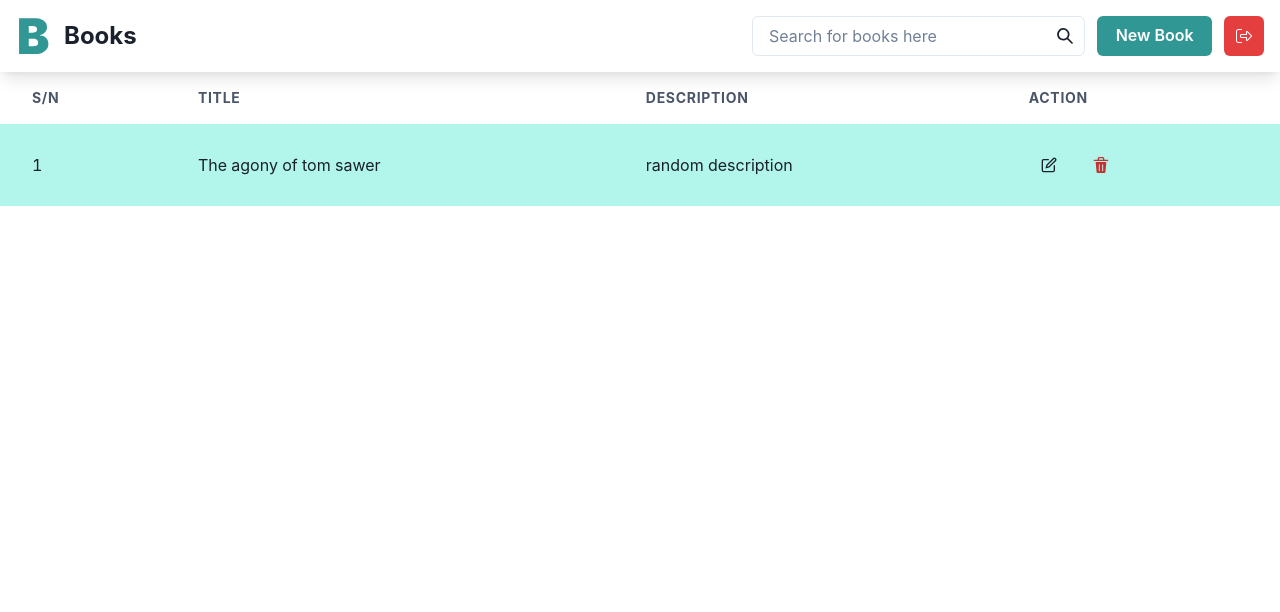
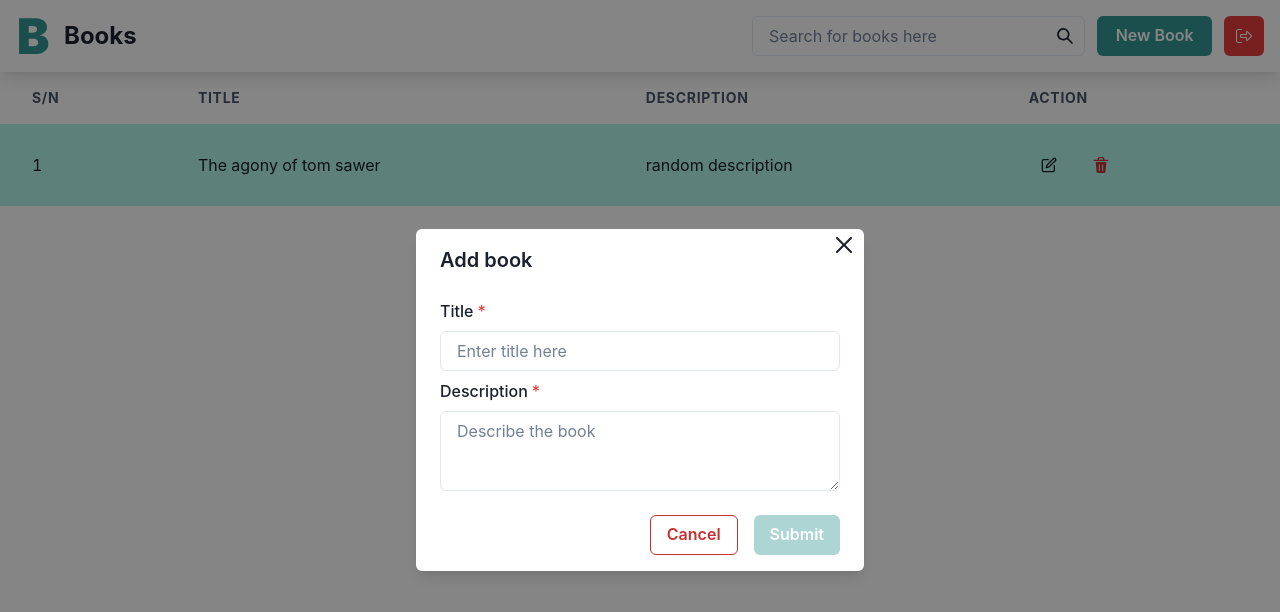
Before and after one commit to wisdomspine/scrapays-blog-frontend, a React (Create React App) app: page /new in a window 1280 px wide. Shown: the top 612 px of the page. Built offline with nearby package versions, Linux system fonts and the light colour scheme.

Commit message:
fix: eslint errors

```diff
--- /dev/null
+++ b/src/app/components/book-form-modal/book-form-modal.tsx
@@ -0,0 +1,190 @@
+import {
+  Button,
+  Modal,
+  ModalBody,
+  ModalCloseButton,
+  ModalContent,
+  ModalFooter,
+  ModalHeader,
+  ModalOverlay,
+  ModalProps,
+  useDisclosure,
+  Text,
+  Stack,
+  FormControl,
+  FormLabel,
+  Input,
+  FormErrorMessage,
+  Textarea,
+} from "@chakra-ui/react";
+import { ConfirmAction } from "app/components/confirm-action/confirm-action";
+import { useRef, useState } from "react";
+import { useNavigate } from "react-router-dom";
+
+export interface BookFormModalProps extends Omit<ModalProps, "children"> {
+  title?: string;
+  description?: string;
+  onSubmit: (
+    data: Required<Pick<BookFormModalProps, "title" | "description">>
+  ) => void;
+}
+export function BookFormModal({
+  title: initialTitle,
+  description: initialDescription,
+  onSubmit,
+  ...otherProps
+}: BookFormModalProps) {
+  const navigate = useNavigate();
+  const [title, setTitle] = useState(initialTitle);
+  const [description, setDescription] = useState(initialDescription);
+  const titleRef = useRef(null);
+  const {
+    isOpen: isConfirmingClose,
+    onOpen: openConfirmCloseDialog,
+    onClose: closeConfirmCloseDialog,
+  } = useDisclosure();
+  const preventFormCloseRef = useRef(null);
+
+  const descriptionError = getDescriptionError(description);
+  const titleError = getTitleError(title);
+  const isValid = !descriptionError && !titleError;
+  const isEditing = !!initialTitle && !!initialDescription;
+  const isTitleTouched = !(title === initialTitle);
+  const isDescriptionTouched = !(description === initialDescription);
+  const isFormTouched = isTitleTouched || isDescriptionTouched;
+
+  const closeModal = () => {
+    otherProps.onClose();
+    navigate("/");
+  };
+  const closeHandler = () => {
+    if (isFormTouched) {
+      openConfirmCloseDialog();
+    } else {
+      closeModal();
+    }
+  };
+
+  const confirmClose = (
+    <ConfirmAction
+      title="Discard changes"
+      body={
+        <Text>
+          Confirm that you want to close this form. Changes will be lost
+        </Text>
+      }
+      leftAction={
+        <Button
+          ref={preventFormCloseRef}
+          variant="outline"
+          onClick={closeConfirmCloseDialog}
+        >
+          Cancel
+        </Button>
+      }
+      rightAction={
+        <Button
+          variant="solid"
+          colorScheme="red"
+          onClick={() => {
+            closeConfirmCloseDialog();
+            closeModal();
+          }}
+        >
+          Discard
+        </Button>
+      }
+      onClose={closeConfirmCloseDialog}
+      isOpen={isConfirmingClose}
+      leastDestructiveRef={preventFormCloseRef}
+    />
+  );
+  return (
+    <>
+      <Modal
+        isCentered
+        {...otherProps}
+        closeOnEsc={false}
+        closeOnOverlayClick={false}
+      >
+        <ModalOverlay />
+        <ModalContent>
+          <ModalHeader as="h1">
+            {isEditing ? "Edit book" : "Add book"}
+          </ModalHeader>
+          <ModalCloseButton onClick={closeHandler} />
+          <ModalBody>
+            <Stack>
+              {/* title form field */}
+              <FormControl
+                isInvalid={isTitleTouched && !!titleError}
+                isRequired
+              >
+                <FormLabel>Title</FormLabel>
+                <Input
+                  onChange={(e) => setTitle(e.target.value)}
+                  required
+                  placeholder="Enter title here"
+                  ref={titleRef}
+                />
+                <FormErrorMessage> {titleError} </FormErrorMessage>
+              </FormControl>
+
+              {/* Description control */}
+              <FormControl
+                isInvalid={isDescriptionTouched && !!descriptionError}
+                isRequired
+              >
+                <FormLabel>Description</FormLabel>
+                <Textarea
+                  onChange={(e) => setDescription(e.target.value)}
+                  required
+                  placeholder="Describe the book"
+                />
+                <FormErrorMessage> {descriptionError} </FormErrorMessage>
+              </FormControl>
+            </Stack>
+          </ModalBody>
+          <ModalFooter>
+            <Button onClick={closeHandler} variant="outline" colorScheme="red">
+              Cancel
+            </Button>
+            <Button
+              onClick={() =>
+                onSubmit({ title: title!, description: description! })
+              }
+              variant="solid"
+              colorScheme="brand"
+              ml="4"
+              isDisabled={!isValid}
+            >
+              {isEditing ? "Update" : "Submit"}
+            </Button>
+          </ModalFooter>
+        </ModalContent>
+      </Modal>
+      {confirmClose}
+    </>
+  );
+}
+
+function getTitleError(title: BookFormModalProps["title"]) {
+  title = title?.trim();
+  if (title == null) {
+    return "Title is required";
+  } else if (title.length < 2) {
+    return "Title must have at least 2 characters";
+  } else {
+    return null;
+  }
+}
+function getDescriptionError(description: BookFormModalProps["description"]) {
+  description = description?.trim();
+  if (description == null) {
+    return "Description is required";
+  } else if (description.length < 16) {
+    return "Description must have at least 16 characters";
+  } else {
+    return null;
+  }
+}
--- a/src/app/components/empty-state/empty-state.tsx
+++ b/src/app/components/empty-state/empty-state.tsx
@@ -21,11 +21,13 @@ export function EmptyState({
           {title}{" "}
         </Heading>
       )}
-      {typeof title !== "string" && typeof title != undefined && title}
+      {typeof title !== "string" && typeof title !== "undefined" && title}
 
       {/* subtitle */}
       {typeof subtitle === "string" && <Text> {subtitle} </Text>}
-      {typeof subtitle !== "string" && typeof subtitle != undefined && subtitle}
+      {typeof subtitle !== "string" &&
+        typeof subtitle !== "undefined" &&
+        subtitle}
     </Box>
   );
   return (
--- a/src/app/router.tsx
+++ b/src/app/router.tsx
@@ -1,5 +1,6 @@
 import { BooksPage } from "app/routes/books/books-page";
 import { LoginPage } from "app/routes/login/login-page";
+import { NewBookPage } from "app/routes/new-book/new-book-page";
 import {
   RouteObject,
   RouterProvider,
@@ -13,6 +14,7 @@ const routes: RouteObject[] = [
     children: [
       {
         path: "new",
+        Component: NewBookPage,
       },
       {
         path: ":id/edit",
--- a/src/app/routes/books/books-page.tsx
+++ b/src/app/routes/books/books-page.tsx
@@ -16,9 +16,14 @@ import { ConfirmAction } from "app/components/confirm-action/confirm-action";
 import { EmptyState } from "app/components/empty-state/empty-state";
 import { Page } from "app/components/page/page";
 import React, { useRef } from "react";
-import { Outlet } from "react-router-dom";
+import { Outlet, useNavigate } from "react-router-dom";
 
 export function BooksPage(props: React.PropsWithChildren) {
+  const navigate = useNavigate();
+
+  const newBookHandler = () => {
+    navigate("/new");
+  };
   const {
     isOpen: isConfirmingSignOut,
     onOpen: onConfirmSignOut,
@@ -101,11 +106,13 @@ export function BooksPage(props: React.PropsWithChildren) {
         pr="8"
         pl="8"
         data-testid="new-book-button"
+        onClick={newBookHandler}
       >
         New Book
       </Button>
     </EmptyState>
   );
+
   return (
     <Page
       display="flex"
@@ -116,7 +123,7 @@ export function BooksPage(props: React.PropsWithChildren) {
       {/* Header */}
       <BookSearchBar
         onSearch={(query) => {}}
-        onNew={() => {}}
+        onNew={newBookHandler}
         onLogout={onConfirmSignOut}
         position="fixed"
         width="100%"
--- /dev/null
+++ b/src/app/routes/new-book/new-book-page.tsx
@@ -0,0 +1,13 @@
+import { useDisclosure } from "@chakra-ui/react";
+import { BookFormModal } from "app/components/book-form-modal/book-form-modal";
+import { PropsWithChildren, useEffect } from "react";
+
+export function NewBookPage(props: PropsWithChildren) {
+  const { isOpen, onOpen, onClose } = useDisclosure();
+  useEffect(() => {
+    onOpen();
+  });
+  return (
+    <BookFormModal isOpen={isOpen} onClose={onClose} onSubmit={() => {}} />
+  );
+}
--- a/src/theme/index.ts
+++ b/src/theme/index.ts
@@ -16,5 +16,8 @@ export const theme = extendBaseTheme({
     Spinner: defaultTheme.components.Spinner,
     Alert: defaultTheme.components.Alert,
     Modal: defaultTheme.components.Modal,
+    FormError: defaultTheme.components.FormError,
+    FormLabel: defaultTheme.components.FormLabel,
+    Textarea: defaultTheme.components.Textarea,
   },
 });
```
